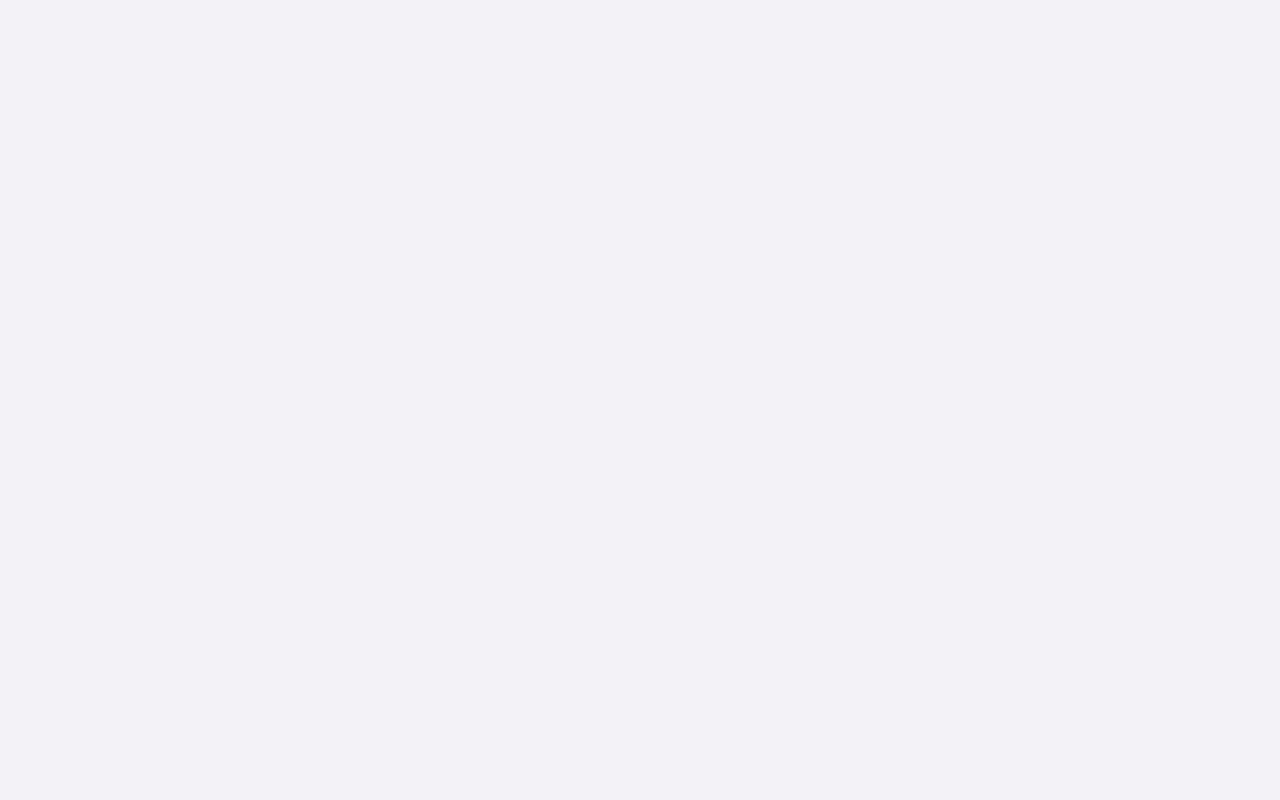
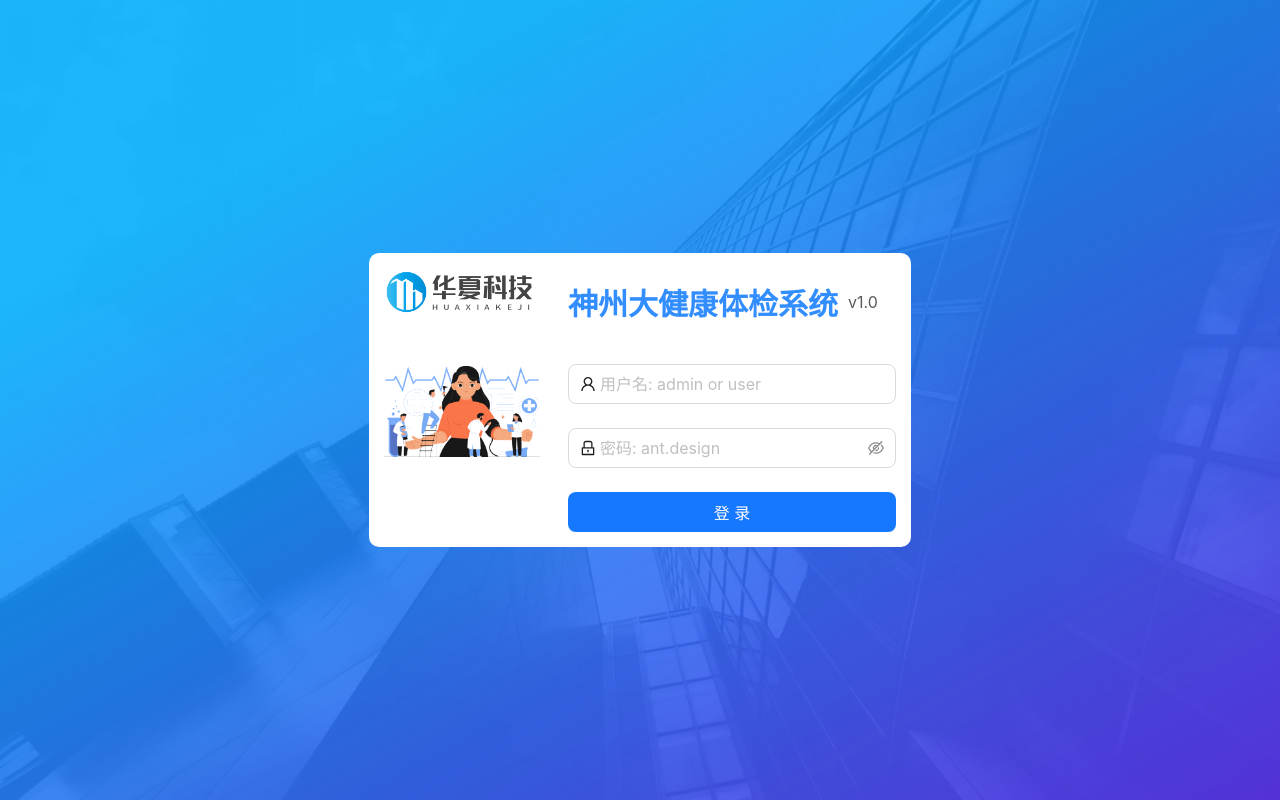
Before and after one commit to 5fyt/physical_backstage_system, a React (Create React App) app: page /login in a window 1280 px wide. Before the commit this address had no page. Built offline with nearby package versions, Linux system fonts and the light colour scheme.

Commit message:
feat:登录功能页面的搭建

```diff
--- a/src/router/index.tsx
+++ b/src/router/index.tsx
@@ -1,15 +1,20 @@
 import React, { lazy } from 'react'
 import type { RouteObject } from 'react-router-dom'
 import { Navigate } from 'react-router-dom'
-// const Login = lazy(() => import('@/views/login/index'))
+const Login = lazy(() => import('@/views/login/index'))
+const Home = lazy(() => import('@/views/home/index'))
 const routes: RouteObject[] = [
   {
     path: '/',
     element: <Navigate to="/home" />
   },
-  // {
-  //   path: '/login',
-  //   element: <Login />
-  // }
+  {
+    path: '/home',
+    element: <Home />
+  },
+  {
+    path: '/login',
+    element: <Login />
+  }
 ]
 export default routes
--- /dev/null
+++ b/src/views/login/index.module.scss
@@ -0,0 +1,71 @@
+// @import (reference) '~antd/es/style/themes/index';
+.page {
+  background-image: url('../../assets/login/bg.jpg');
+  background-size: cover;
+  height: 100%;
+  display: flex;
+  align-items: center;
+}
+.container {
+  display: flex;
+
+  width: 40%;
+  height: auto;
+  overflow: auto;
+  margin: 0 auto;
+  background-color: #fff;
+  padding: 15px;
+  border-radius: 10px;
+
+  .left {
+    width: 47%;
+    box-sizing: border-box;
+    .logo {
+      display: block;
+      width: 85%;
+      margin-bottom: 50px;
+    }
+    .big {
+      display: block;
+      width: 85%;
+      height: auto;
+    }
+  }
+  .right {
+    .title_container {
+      display: flex;
+      margin-top: 10px;
+      margin-bottom: 30px;
+      h2 {
+        font-size: 30px;
+        color: #328eff;
+        margin-top: 0;
+        margin-bottom: 0;
+      }
+      span {
+        font-size: 16px;
+        margin-top: 12px;
+        margin-left: 10px;
+      }
+    }
+    .row {
+      margin-bottom: 23px;
+      text-align: center;
+    }
+    .btn {
+      width: 100%;
+    }
+
+    .qrCode-container {
+      display: flex;
+      margin-bottom: 30px;
+      .ercode {
+        margin-right: 0px;
+      }
+    }
+  }
+}
+:global(.ant-pro-form-login-container) {
+  height: auto !important;
+  padding: 0;
+}
--- /dev/null
+++ b/src/views/login/index.tsx
@@ -0,0 +1,62 @@
+import React, { memo } from 'react'
+import Styles from './index.module.scss'
+import { LockOutlined, UserOutlined } from '@ant-design/icons'
+import { LoginForm, ProFormText } from '@ant-design/pro-components'
+import logo from '@/assets/login/logo.png'
+import bigLogo from '@/assets/login/big.png'
+const Login: React.FC = () => {
+  return (
+    <div className={Styles.page}>
+      <div className={Styles.container}>
+        <div className={Styles.left}>
+          <img src={logo} className={Styles.logo} />
+          <img src={bigLogo} className={Styles.big} />
+        </div>
+        <div className={Styles.right}>
+          <LoginForm
+            subTitle={
+              <div className={Styles.title_container}>
+                <h2>神州大健康体检系统</h2>
+                <span>v1.0</span>
+              </div>
+            }
+          >
+            {
+              <>
+                <ProFormText
+                  name="username"
+                  fieldProps={{
+                    size: 'large',
+                    prefix: <UserOutlined className={'prefixIcon'} />
+                  }}
+                  placeholder={'用户名: admin or user'}
+                  rules={[
+                    {
+                      required: true,
+                      message: '请输入用户名!'
+                    }
+                  ]}
+                />
+                <ProFormText.Password
+                  name="password"
+                  fieldProps={{
+                    size: 'large',
+                    prefix: <LockOutlined className={'prefixIcon'} />
+                  }}
+                  placeholder={'密码: ant.design'}
+                  rules={[
+                    {
+                      required: true,
+                      message: '请输入密码！'
+                    }
+                  ]}
+                />
+              </>
+            }
+          </LoginForm>
+        </div>
+      </div>
+    </div>
+  )
+}
+export default memo(Login)
```
